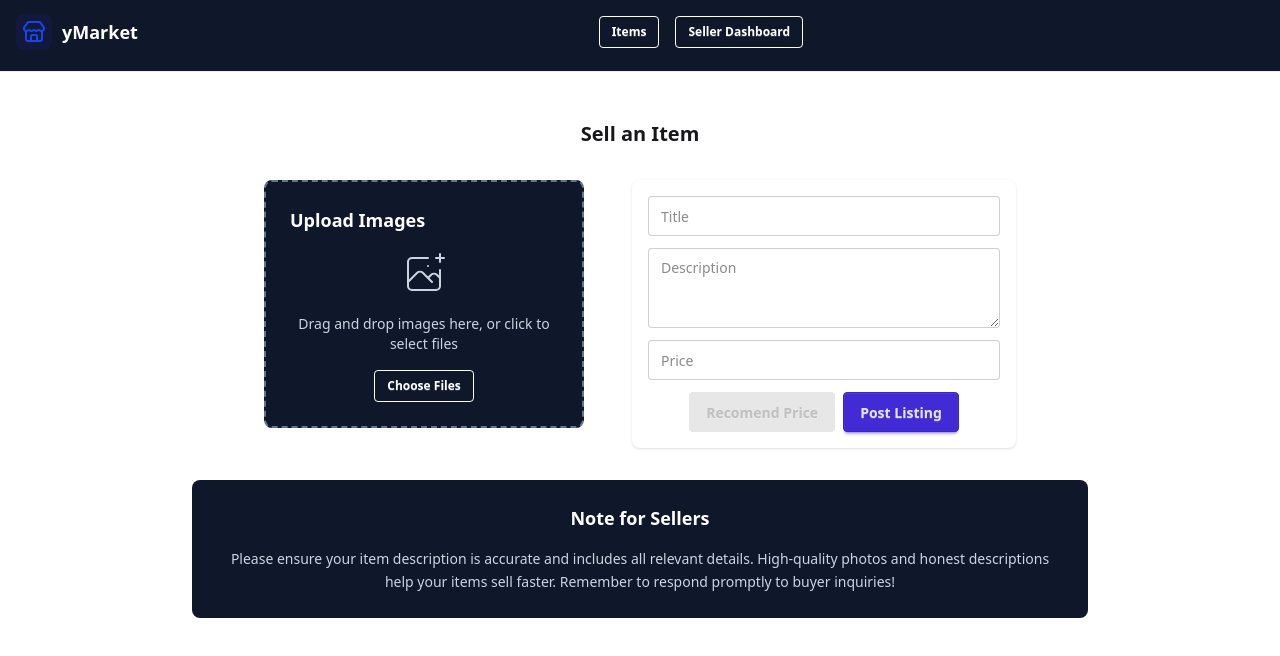
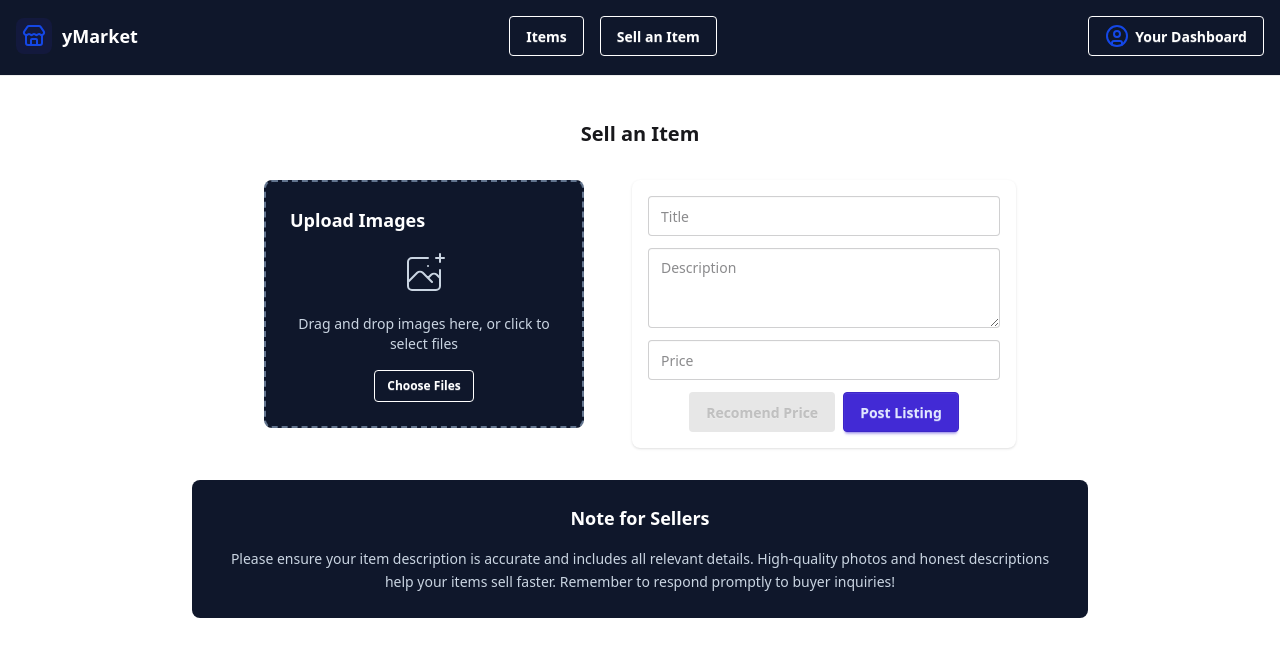
Before and after one commit to skancharapu775/YMarket, a React (Vite) app in the folder frontend/: page /post-listing in a window 1280 px wide. Shown: the top 656 px of the page. Built offline with nearby package versions, Linux system fonts and the light colour scheme; sample sign-in values are in the browser's storage.

Commit message:
fixed google auth, navbar update

```diff
--- a/frontend/src/App.jsx
+++ b/frontend/src/App.jsx
@@ -9,16 +9,16 @@ import ListingDetail from './pages/ListingDetail.jsx'
 import SellerDashboard from './pages/SellerDashboard.jsx'
 import LoginPage from './pages/LoginPage';
 import PostListingPage from './pages/PostListing.jsx'
+import ProtectedRoute from './components/ProtectedRoute.jsx';
 
 function App() {
   return (
     <div className='pt-18'>
       <Routes>
         <Route path="/" element={<ListingsPage />} />
-        <Route path="/seller-dashboard" element={<SellerDashboard />} />
+        <Route path="/seller-dashboard" element={<ProtectedRoute child={<SellerDashboard /> }></ProtectedRoute>} />
         <Route path="/login" element={<LoginPage />} />
-        <Route path="/post-listing" element={<PostListingPage/>}></Route>
-        <Route path="/listing" element={<ListingsPage/>}></Route>
+        <Route path="/post-listing" element={<ProtectedRoute child={<PostListingPage/>}></ProtectedRoute>}></Route>
         <Route path="/listing/:id" element={<ListingDetail />} />
       </Routes>
     </div>
--- a/frontend/src/components/Navbar.jsx
+++ b/frontend/src/components/Navbar.jsx
@@ -1,23 +1,26 @@
 import { Link } from "react-router-dom";
-import { Store } from 'lucide-react';
+import { Store, CircleUser } from 'lucide-react';
 import { useState, useEffect } from "react";
 
 function Navbar() {
     const [isLoggedIn, setIsLoggedIn] = useState(false);
 
     useEffect(() => {
-      const token = localStorage.getItem("token");
-      if (token) {
-        setIsLoggedIn(true); // true if token exists
-      }
+        const token = localStorage.getItem("token");
+        setIsLoggedIn(!!token);
+        const interval = setInterval(() => {
+            const token = localStorage.getItem("token");
+            setIsLoggedIn(!!token);  // Updates if token appears/disappears
+          }, 1000); // check every 1 second
 
+          return () => clearInterval(interval); // cleanup on unmount
     }, []);
     return (
         <header
-          className="border-b border-base-300 fixed w-full top-0 z-50  h-18
-        backdrop-blur-lg bg-slate-900 pb-10"
+          className="border-b border-base-300 fixed w-full top-0 z-50  h-19
+        backdrop-blur-lg bg-slate-900"
         >
-          <div className="container mx-auto px-4 h-16">
+          <div className="container mx-auto px-4 h-18">
             <div className="flex items-center justify-between h-full">
               {/* Left Side: Logo */}
               <div className="flex items-center gap-4">
@@ -33,15 +36,15 @@ function Navbar() {
               <div className="flex items-center gap-4">
                 <Link
                     to="/"
-                    className="btn btn-sm btn-outline normal-case text-white border-white hover:bg-white hover:text-slate-900"
+                    className="btn btn-md btn-outline normal-case text-white border-white hover:bg-white hover:text-slate-900"
                   >
                     Items
                 </Link>
                 <Link
                     to="/seller-dashboard"
-                    className="btn btn-sm btn-outline normal-case text-white border-white hover:bg-white hover:text-slate-900"
+                    className="btn btn-md btn-outline normal-case text-white border-white hover:bg-white hover:text-slate-900"
                   >
-                    Seller Dashboard
+                    Sell an Item
                 </Link>
               </div>
 
@@ -50,12 +53,18 @@ function Navbar() {
                 {!isLoggedIn ? (
                     <Link
                     to="/login"
-                    className="btn btn-sm btn-primary normal-case"
+                    className="btn btn-md btn-primary normal-case"
                     >
                         Login
                     </Link>
                 ) : (
-                    <div/>
+                    <Link
+                    to="/seller-dashboard"
+                    className="btn btn-md btn-outline normal-case text-white border-white hover:bg-white hover:text-slate-900"
+                    >
+                        <CircleUser className="w-6 h-6 text-blue-700" />
+                        Your Dashboard
+                    </Link>
                 )}
               </div>
             </div>
--- /dev/null
+++ b/frontend/src/components/ProtectedRoute.jsx
@@ -0,0 +1,13 @@
+import { Navigate } from "react-router-dom";
+
+const ProtectedRoute = ({ child }) => {
+  const token = localStorage.getItem("token");
+
+  if (!token) {
+    return <Navigate to="/login" replace />;
+  }
+
+  return child;
+};
+
+export default ProtectedRoute;
```
Also changed, not shown: 1 other file (tests, documents, lock files or other folders).
